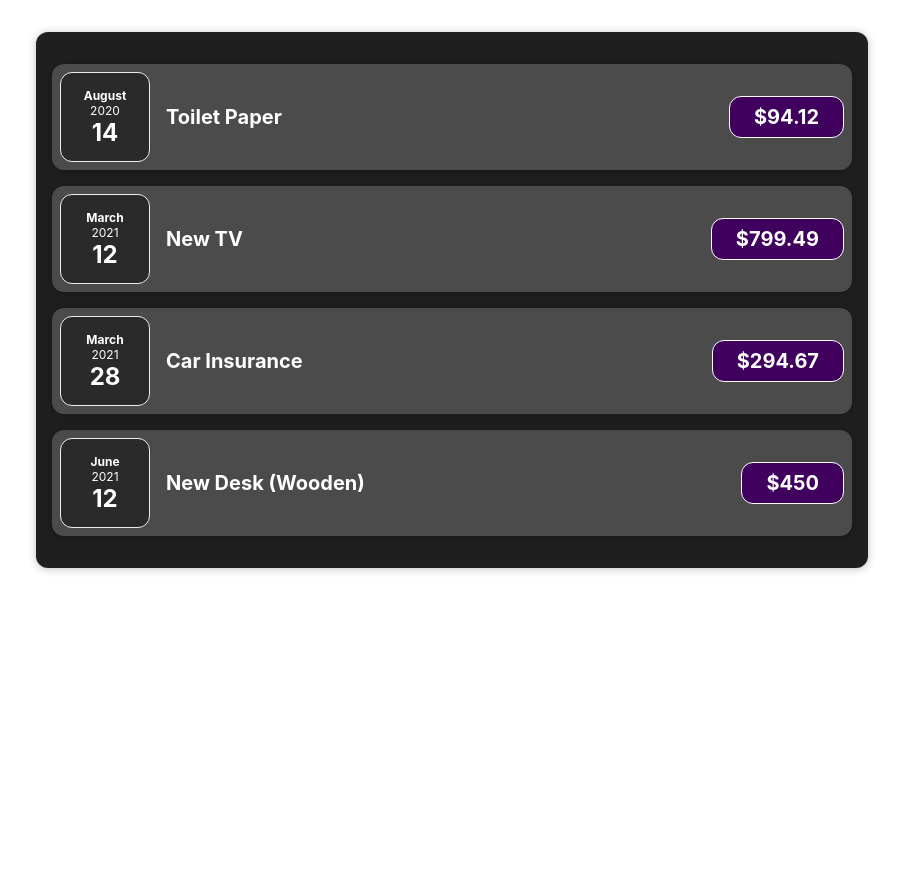
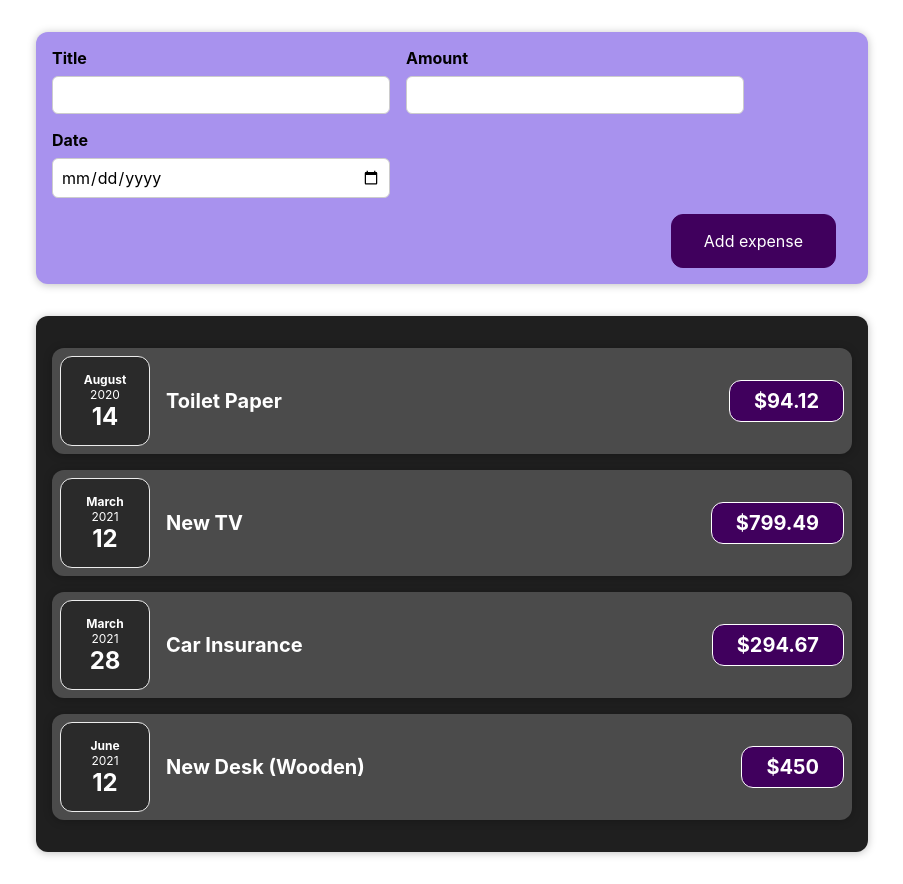
Before and after one commit to IvanVasiunin/expense_tracker, a React (Create React App) app: page / in a window 1280 px wide. Shown: the whole page, without its empty margins (188-1091 px from the left). Before the commit the page ends 800 px from the top, so only its background shows below. Built offline with nearby package versions, Linux system fonts and the light colour scheme.

Commit message:
adding of new expense added

```diff
--- a/src/components/App.jsx
+++ b/src/components/App.jsx
@@ -1,4 +1,5 @@
 import Expenses from './Expenses/Expenses';
+import NewExpense from './NewExpense/NewExpense';
 
 export const App = () => {
   const expenses = [
@@ -29,6 +30,7 @@
   ];
   return (
     <>
+      <NewExpense/>
       <Expenses items={expenses}/>
     </>
   );
--- /dev/null
+++ b/src/components/ExpenseForm/ExpenseForm.css
@@ -0,0 +1,26 @@
+.new-expense__controls {
+  display: flex;
+  flex-wrap: wrap;
+  gap: 1rem;
+  margin-bottom: 1rem;
+  text-align: left;
+}
+
+.new-expense__control label {
+  font-weight: bold;
+  margin-bottom: 0.5rem;
+  display: block;
+}
+
+.new-expense__control input {
+  font: inherit;
+  padding: 0.5rem;
+  border-radius: 6px;
+  border: 1px solid #ccc;
+  width: 20rem;
+  max-width: 100%;
+}
+
+.new-expense__actions {
+  text-align: right;
+}
--- /dev/null
+++ b/src/components/ExpenseForm/ExpenseForm.jsx
@@ -0,0 +1,45 @@
+import './ExpenseForm.css';
+import {useState} from 'react';
+
+const ExpenseForm = () => {
+  const [enteredTitle, setEnteredTitle] = useState('');
+  const [enteredAmount, setEnteredAmount] = useState(0);
+  const [enteredDate, setEnteredDate] = useState(new Date());
+
+  const titleChangeHandler = (e) => {
+    setEnteredTitle(e.target.value);
+  }
+
+  const amountChangeHandler = (e) => {
+    setEnteredAmount(e.target.value);
+  }
+
+  const dateChangeHandler = (e) => {
+    setEnteredDate(e.target.value);
+  }
+
+
+  return (
+    <form>
+      <div className='new-expense__controls'>
+        <div className='new-expense__control'>
+          <label>Title</label>
+          <input type="text" onChange={titleChangeHandler}/>
+        </div>
+        <div className='new-expense__control'>
+          <label>Amount</label>
+          <input type='number' min='0.01' step='0.01' onChange={amountChangeHandler} />
+        </div>
+        <div className='new-expense__control'>
+          <label>Date</label>
+          <input type='date' min='2021-01-01' max='2023-12-31' onChange={dateChangeHandler}/>
+        </div>
+      </div>
+      <div className='new-expense__actions'>
+        <button type='submit'>Add expense</button>
+      </div>
+    </form>
+  );
+};
+
+export default ExpenseForm;
--- /dev/null
+++ b/src/components/NewExpense/NewExpense.css
@@ -0,0 +1,38 @@
+.new-expense {
+  background-color: #a892ee;
+  padding: 1rem;
+  margin: 2rem auto;
+  width: 50rem;
+  max-width: 95%;
+  border-radius: 12px;
+  text-align: center;
+  box-shadow: 0 1px 8px rgba(0, 0, 0, 0.25);
+}
+
+.new-expense button {
+  font: inherit;
+  cursor: pointer;
+  padding: 1rem 2rem;
+  border: 1px solid #40005d;
+  background-color: #40005d;
+  color: white;
+  border-radius: 12px;
+  margin-right: 1rem;
+}
+
+.new-expense button:hover,
+.new-expense button:active {
+  background-color: #510674;
+  border-color: #510674;
+}
+
+.new-expense button.alternative {
+  color: #220131;
+  border-color: transparent;
+  background-color: transparent;
+}
+
+.new-expense button.alternative:hover,
+.new-expense button.alternative:active {
+  background-color: #ddb3f8;
+}
--- /dev/null
+++ b/src/components/NewExpense/NewExpense.jsx
@@ -0,0 +1,12 @@
+import './NewExpense.css';
+import ExpenseForm from 'components/ExpenseForm/ExpenseForm';
+
+const NewExpense = () => {
+  return (
+    <div className='new-expense'>
+      <ExpenseForm/>
+    </div>
+  );
+};
+
+export default NewExpense;
```
